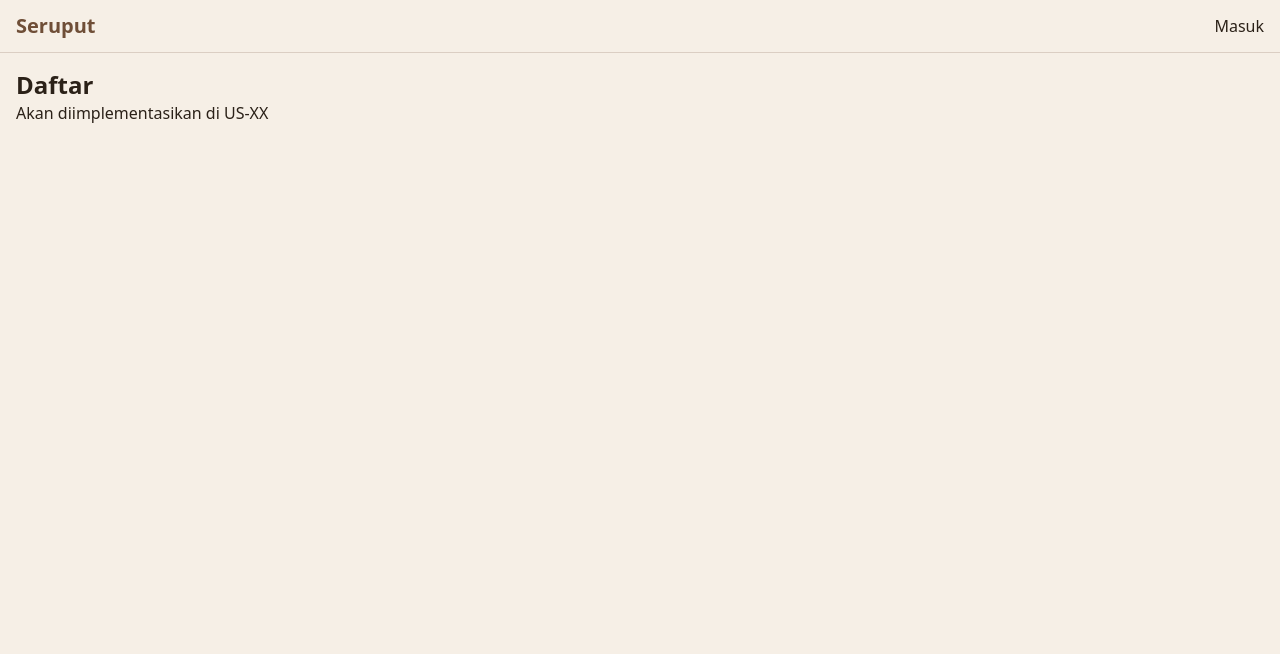
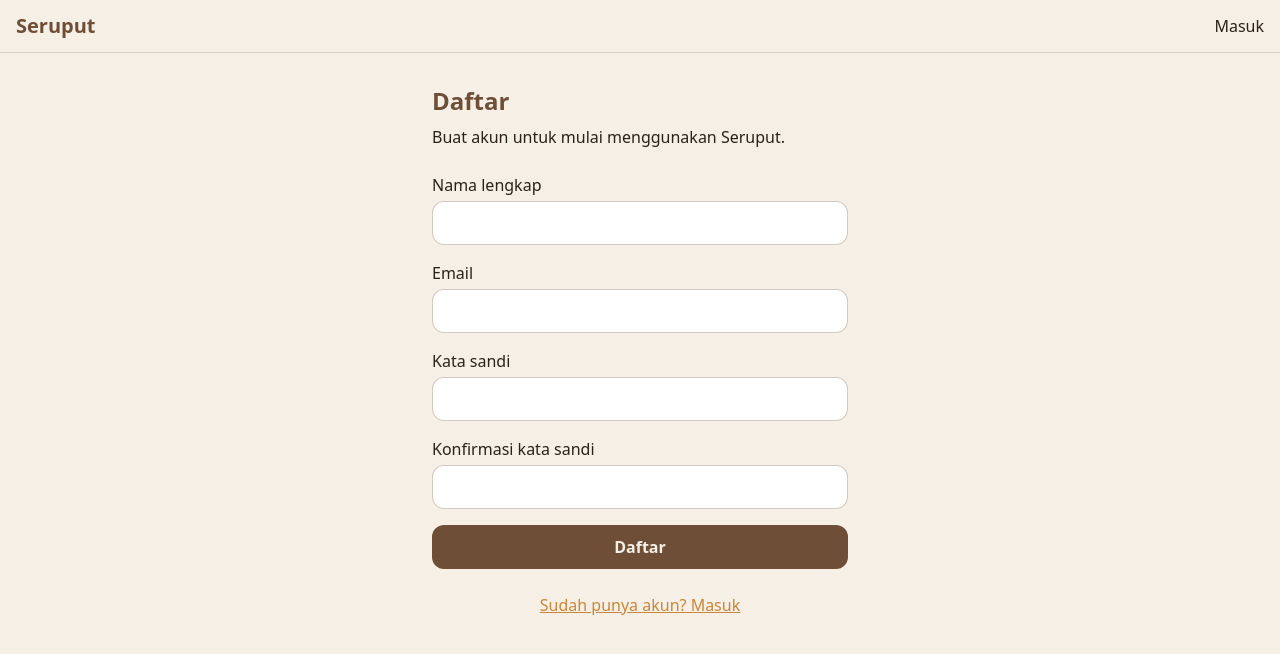
Before and after one commit to denihsb/umkm-seruputkopi, a React (Vite) app: page /register in a window 1280 px wide. Shown: the top 654 px of the page. Built offline with nearby package versions, Linux system fonts and the light colour scheme; no server answers.

Commit message:
feat(US-01): tambah halaman registrasi dan validasi

```diff
--- a/src/features/auth/RegisterPage.jsx
+++ b/src/features/auth/RegisterPage.jsx
@@ -1,8 +1,156 @@
+import { useState } from 'react';
+import { Link, useNavigate } from 'react-router-dom';
+
+import { validateRegisterForm } from '@/lib/validators.js';
+
+import { useAuth } from './useAuth.js';
+
 export default function RegisterPage() {
+  const navigate = useNavigate();
+  const { signUp, loading } = useAuth();
+  const [values, setValues] = useState({
+    fullName: '',
+    email: '',
+    password: '',
+    confirmPassword: '',
+  });
+  const [errors, setErrors] = useState({});
+  const [serverError, setServerError] = useState('');
+  const [confirmationMessage, setConfirmationMessage] = useState('');
+  const [isSubmitting, setIsSubmitting] = useState(false);
+
+  function updateValue(event) {
+    const { name, value } = event.target;
+    setValues((currentValues) => ({ ...currentValues, [name]: value }));
+    setErrors((currentErrors) => ({ ...currentErrors, [name]: '' }));
+    setServerError('');
+  }
+
+  function validateField(fieldName) {
+    const nextErrors = validateRegisterForm(values);
+    setErrors((currentErrors) => ({ ...currentErrors, [fieldName]: nextErrors[fieldName] }));
+  }
+
+  async function handleSubmit(event) {
+    event.preventDefault();
+    const nextErrors = validateRegisterForm(values);
+    setErrors(nextErrors);
+    setServerError('');
+    setConfirmationMessage('');
+
+    if (Object.values(nextErrors).some(Boolean)) {
+      return;
+    }
+
+    setIsSubmitting(true);
+    try {
+      const result = await signUp(values.fullName.trim(), values.email.trim(), values.password);
+      if (result.needsEmailConfirmation) {
+        setConfirmationMessage('Cek email kamu untuk konfirmasi, lalu masuk.');
+      } else {
+        navigate('/');
+      }
+    } catch (error) {
+      setServerError(error.message);
+    } finally {
+      setIsSubmitting(false);
+    }
+  }
+
+  const isBusy = loading || isSubmitting;
+
   return (
-    <main className="p-4">
-      <h1 className="text-2xl font-bold">Daftar</h1>
-      <p>Akan diimplementasikan di US-XX</p>
+    <main className="mx-auto w-full max-w-md px-4 py-8">
+      <h1 className="text-2xl font-bold text-primary">Daftar</h1>
+      <p className="mt-2 text-ink">Buat akun untuk mulai menggunakan Seruput.</p>
+      {serverError && (
+        <p className="mt-4 rounded-base bg-red-100 p-3 text-red-800" role="alert">
+          {serverError}
+        </p>
+      )}
+      {confirmationMessage && (
+        <p className="mt-4 rounded-base bg-green-100 p-3 text-green-800" role="status">
+          {confirmationMessage}
+        </p>
+      )}
+      <form className="mt-6 space-y-4" onSubmit={handleSubmit} noValidate>
+        <Field
+          autoComplete="name"
+          error={errors.fullName}
+          label="Nama lengkap"
+          name="fullName"
+          onBlur={() => validateField('fullName')}
+          onChange={updateValue}
+          value={values.fullName}
+        />
+        <Field
+          autoComplete="email"
+          error={errors.email}
+          label="Email"
+          name="email"
+          onBlur={() => validateField('email')}
+          onChange={updateValue}
+          type="email"
+          value={values.email}
+        />
+        <Field
+          autoComplete="new-password"
+          error={errors.password}
+          label="Kata sandi"
+          name="password"
+          onBlur={() => validateField('password')}
+          onChange={updateValue}
+          type="password"
+          value={values.password}
+        />
+        <Field
+          autoComplete="new-password"
+          error={errors.confirmPassword}
+          label="Konfirmasi kata sandi"
+          name="confirmPassword"
+          onBlur={() => validateField('confirmPassword')}
+          onChange={updateValue}
+          type="password"
+          value={values.confirmPassword}
+        />
+        <button
+          className="min-h-11 w-full rounded-base bg-primary px-4 py-2 font-semibold text-cream disabled:cursor-not-allowed disabled:opacity-60"
+          disabled={isBusy}
+          type="submit"
+        >
+          {isBusy ? 'Memproses...' : 'Daftar'}
+        </button>
+      </form>
+      <p className="mt-6 text-center text-ink">
+        <Link className="text-caramel underline" to="/login">
+          Sudah punya akun? Masuk
+        </Link>
+      </p>
     </main>
   );
 }
+
+function Field({ autoComplete, error, label, name, onBlur, onChange, type = 'text', value }) {
+  return (
+    <div>
+      <label className="mb-1 block font-medium text-ink" htmlFor={name}>
+        {label}
+      </label>
+      <input
+        autoComplete={autoComplete}
+        className="min-h-11 w-full rounded-base border border-primary/30 bg-white px-3 text-ink outline-none focus:border-primary"
+        id={name}
+        name={name}
+        onBlur={onBlur}
+        onChange={onChange}
+        type={type}
+        value={value}
+      />
+      {error && (
+        <p className="mt-1 text-sm text-red-700" role="alert">
+          {error}
+        </p>
+      )}
+    </div>
+  );
+}
--- a/src/features/auth/api.js
+++ b/src/features/auth/api.js
@@ -25,8 +25,7 @@ async function unwrap(request) {
 }
 
 export async function signUp(fullName, email, password) {
-  return unwrap(
-    supabase.auth.signUp({
+  const { data, error } = await supabase.auth.signUp({
     email,
     password,
     options: {
@@ -34,8 +33,24 @@ export async function signUp(fullName, email, password) {
         full_name: fullName,
       },
     },
-    }),
-  );
+  });
+
+  if (error) {
+    if (error.message?.toLowerCase().includes('user already registered')) {
+      throw new Error('Email sudah terdaftar. Silakan masuk.');
+    }
+
+    throw toFriendlyError(error);
+  }
+
+  if (data.user?.identities?.length === 0) {
+    throw new Error('Email sudah terdaftar. Silakan masuk.');
+  }
+
+  return {
+    ...data,
+    needsEmailConfirmation: data.session === null,
+  };
 }
 
 export async function signIn(email, password) {
--- /dev/null
+++ b/src/lib/validators.js
@@ -0,0 +1,66 @@
+function requiredError(label) {
+  return `${label} wajib diisi.`;
+}
+
+export function validateFullName(value) {
+  const fullName = value?.trim() ?? '';
+
+  if (!fullName) {
+    return requiredError('Nama lengkap');
+  }
+
+  if (fullName.length < 2) {
+    return 'Nama lengkap minimal 2 karakter.';
+  }
+
+  return '';
+}
+
+export function validateEmail(value) {
+  const email = value?.trim() ?? '';
+
+  if (!email) {
+    return requiredError('Email');
+  }
+
+  if (!/^[^\s@]+@[^\s@]+\.[^\s@]+$/.test(email)) {
+    return 'Format email tidak valid.';
+  }
+
+  return '';
+}
+
+export function validatePassword(value) {
+  const password = value ?? '';
+
+  if (!password) {
+    return requiredError('Kata sandi');
+  }
+
+  if (password.length < 8) {
+    return 'Kata sandi minimal 8 karakter.';
+  }
+
+  if (!/[A-Za-z]/.test(password) || !/\d/.test(password)) {
+    return 'Kata sandi harus mengandung huruf dan angka.';
+  }
+
+  return '';
+}
+
+export function validateRegisterForm({ fullName, email, password, confirmPassword }) {
+  const errors = {
+    fullName: validateFullName(fullName),
+    email: validateEmail(email),
+    password: validatePassword(password),
+    confirmPassword: '',
+  };
+
+  if (!confirmPassword) {
+    errors.confirmPassword = requiredError('Konfirmasi kata sandi');
+  } else if (confirmPassword !== password) {
+    errors.confirmPassword = 'Konfirmasi kata sandi harus sama.';
+  }
+
+  return errors;
+}
```
Also changed, not shown: 2 other files (tests, documents, lock files or other folders). Lines whose indentation alone changed are shown as unchanged.
